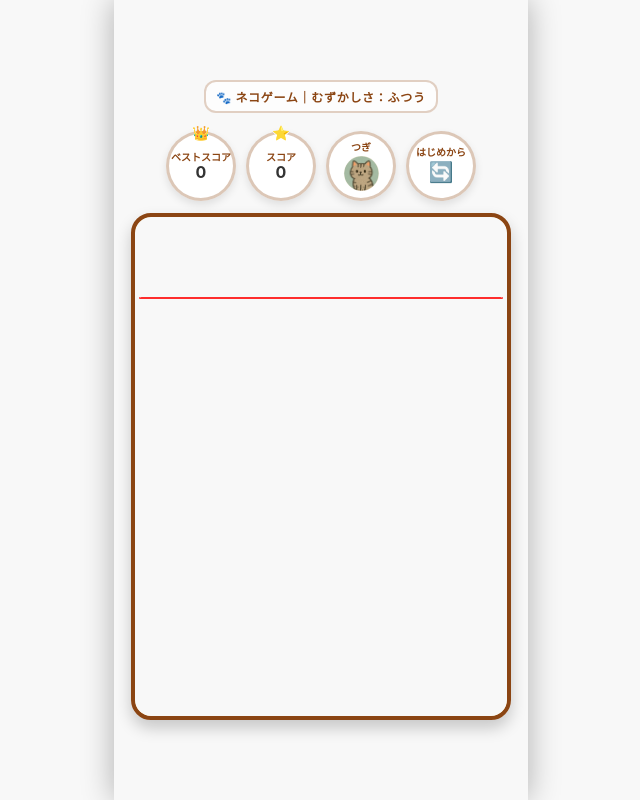
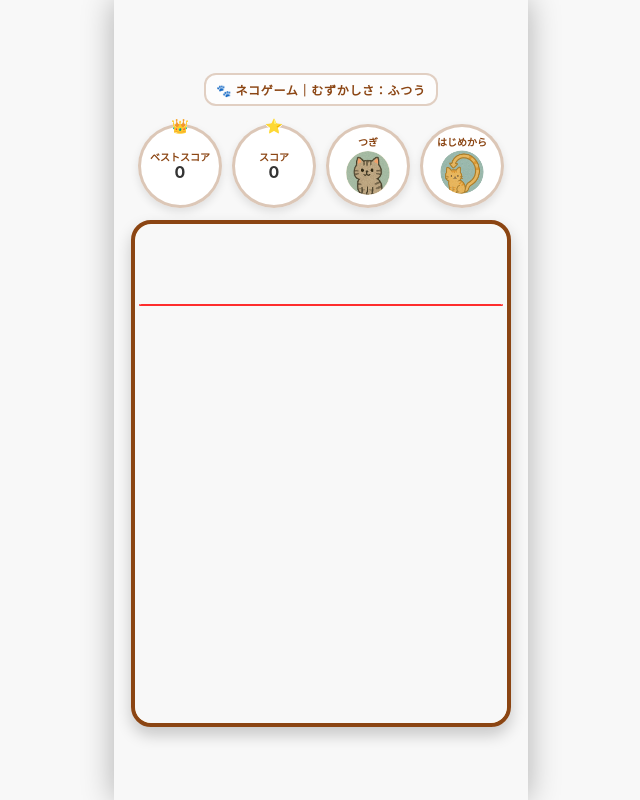
Before and after one commit to q-suzuki/neko-game, a plain HTML site: page index.html in a window 1280 px wide. Both pictures are taken after a click on the button "ゲームスタート". Shown: the whole page, without its empty margins (319-959 px from the left). Drawn offline with nearby package versions, Linux system fonts and the light colour scheme.

Commit message:
fix: リセットアイコンを差し替え

```diff
--- a/index.html
+++ b/index.html
@@ -39,7 +39,9 @@
                 </div>
                 <button id="reset-btn" class="ui-circle control-btn">
                     <div class="ui-label">はじめから</div>
-                    <div class="reset-icon">🔄</div>
+                    <div class="reset-icon">
+                        <img src="assets/reset-icon.png" alt="はじめから" width="35" height="35">
+                    </div>
                 </button>
             </div>
 
--- a/style.css
+++ b/style.css
@@ -147,8 +147,8 @@ body {
     background: rgba(255, 255, 255, 0.9);
     border: 3px solid rgba(139, 69, 19, 0.3);
     border-radius: 50%;
-    width: 70px;
-    height: 70px;
+    width: 84px;   /* 以前: 70px */
+    height: 84px;  /* 以前: 70px */
     display: flex;
     flex-direction: column;
     justify-content: center;
@@ -186,8 +186,8 @@ body {
 }
 
 .next-circle #next-cat-preview {
-    width: 35px;
-    height: 35px;
+    width: 44px;   /* 以前: 35px */
+    height: 44px;  /* 以前: 35px */
     border-radius: 50%;
     display: flex;
     align-items: center;
@@ -211,9 +211,23 @@ body {
     transform: scale(0.95);
 }
 
-/* リセットボタン内のアイコン調整（任意） */
+/* リセットボタン内のアイコン調整 */
 #reset-btn .reset-icon {
-    font-size: 20px;
+    display: flex;
+    align-items: center;
+    justify-content: center;
+    width: 44px;
+    height: 44px;
+    border-radius: 50%;
+    overflow: hidden; /* 中の画像を丸く切り抜く */
+}
+
+#reset-btn .reset-icon img {
+    width: 100%;
+    height: 100%;
+    object-fit: cover; /* つぎ と同様にトリミングしてフィット */
+    border-radius: 50%;
+    display: block;
 }
 
 /* ゲームボックス */
@@ -479,8 +493,8 @@ body {
     }
 
     .ui-circle {
-        width: 60px;
-        height: 60px;
+        width: 68px;   /* 以前: 60px */
+        height: 68px;  /* 以前: 60px */
     }
 
     .ui-label {
@@ -495,8 +509,8 @@ body {
 /* 小さい画面対応 */
 @media (max-width: 400px) {
     .ui-circle {
-        width: 60px;
-        height: 60px;
+        width: 68px;   /* 以前: 60px */
+        height: 68px;  /* 以前: 60px */
     }
 
     .ui-label {
```
Also changed, not shown: assets/cats/cat_retry.png (deleted), assets/reset-icon.png (added).
